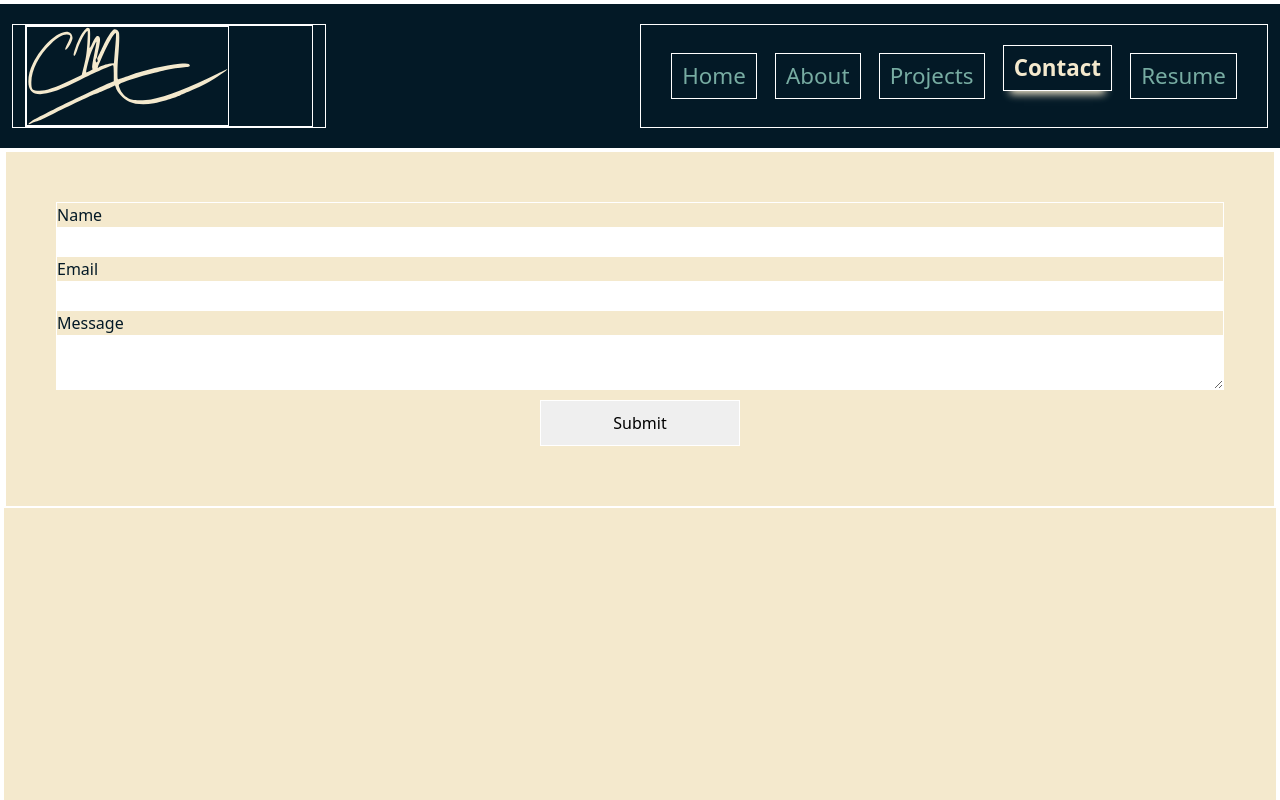
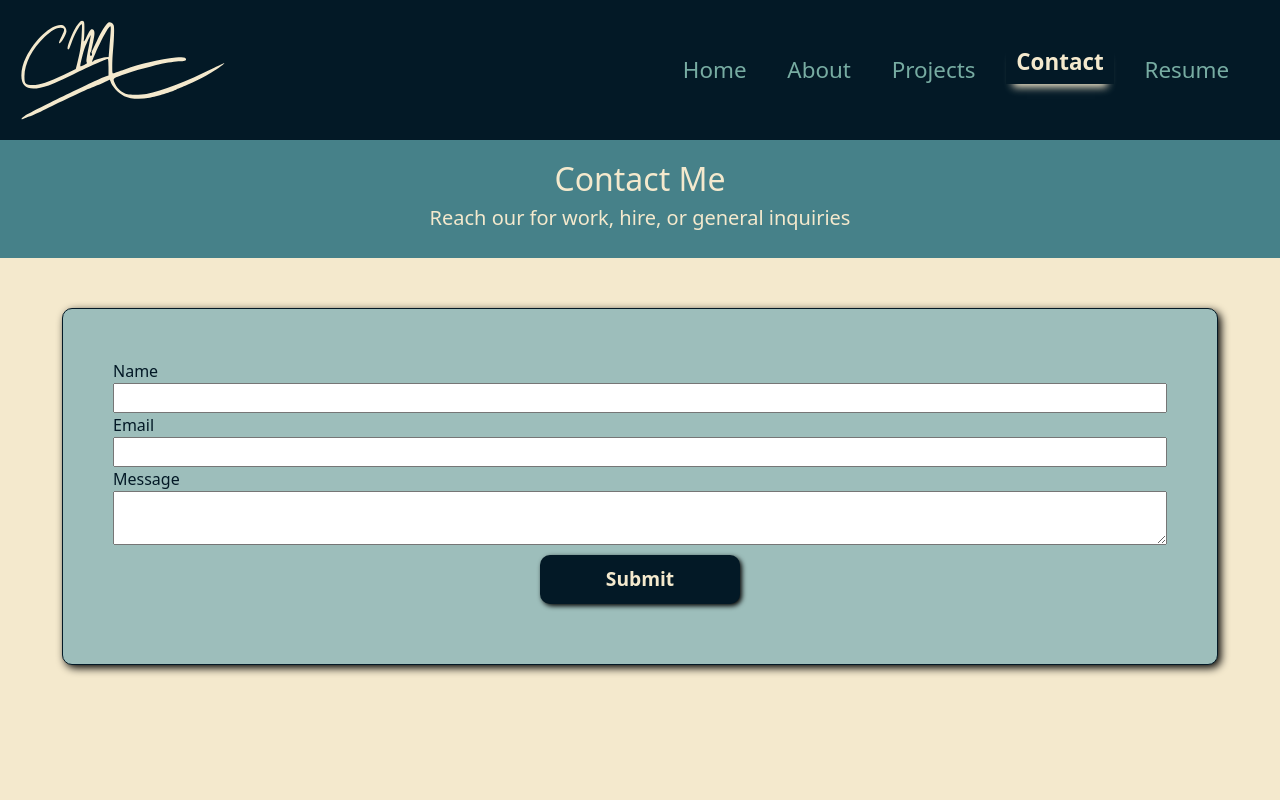
Before and after one commit to Cjmoye30/Portfolio_React, a React (Create React App) app: page /contact in a window 1280 px wide. Shown: the top 800 px of the page. Built offline with nearby package versions, Linux system fonts and the light colour scheme; the HTML template or start-up script is replaced by a standard one.

Commit message:
contact me page styled and finished

```diff
--- a/src/pages/contact.js
+++ b/src/pages/contact.js
@@ -1,6 +1,9 @@
 import React from 'react';
 import { Formik, Form, Field, ErrorMessage } from 'formik';
 import Button from 'react-bootstrap/Button';
+import Container from 'react-bootstrap/Container';
+import Row from 'react-bootstrap/Row';
+import Col from 'react-bootstrap/Col';
 
 import '../styles/contact.css'
 
@@ -8,7 +11,14 @@ import '../styles/contact.css'
 export default function Contact() {
 
     return (
-        <section id='contactMe'>
+        <Container fluid>
+            <Row >
+                <div className='sectionHeader'>
+                    <h2>Contact Me</h2>
+                    <h5>Reach our for work, hire, or general inquiries</h5>
+                </div>
+            </Row>
+
             <Formik
                 initialValues={{ email: '', name: '', message: '' }}
                 validate={values => {
@@ -59,13 +69,15 @@ export default function Contact() {
                         <Field id='message' as='textarea' name="message" />
                         <ErrorMessage name="message" component="div" />
 
-                        <button className='submitButton' type="submit" disabled={isSubmitting}>
+                        <Button className='submitButton' type="submit" disabled={isSubmitting}>
                             Submit
-                        </button>
+                        </Button>
                     </Form>
                 )}
             </Formik>
-        </section>
+
+        </Container>
+
     );
 
 }
--- a/src/styles/contact.css
+++ b/src/styles/contact.css
@@ -2,10 +2,28 @@
     display: flex;
     flex-direction: column;
     padding: 50px;
+    margin: 50px;
+    background-color: var(--b5);
+    border: 1px solid var(--b1);
+    border-radius: 10px;
+    box-shadow: 3px 3px 8px black;
 }
 
 .submitButton {
     margin: 10px auto;
     width: 200px;
     padding: 10px;
+    background-color: var(--b1);
+    color: var(--b2);
+    font-size: 1.2rem;
+    font-weight: bold;
+    border-radius: 10px;
+    box-shadow: 2px 2px 5px black;
+    border: none;
 }
+
+.submitButton:hover {
+    background-color: var(--b2);
+    color: var(--b1);
+    border: none;
+}
--- a/src/styles/styles.css
+++ b/src/styles/styles.css
@@ -1,6 +1,6 @@
-* {
+/* * {
     border: 1px solid white;
-}
+} */
 
 /* Color Palette(s) */
 :root {
```
